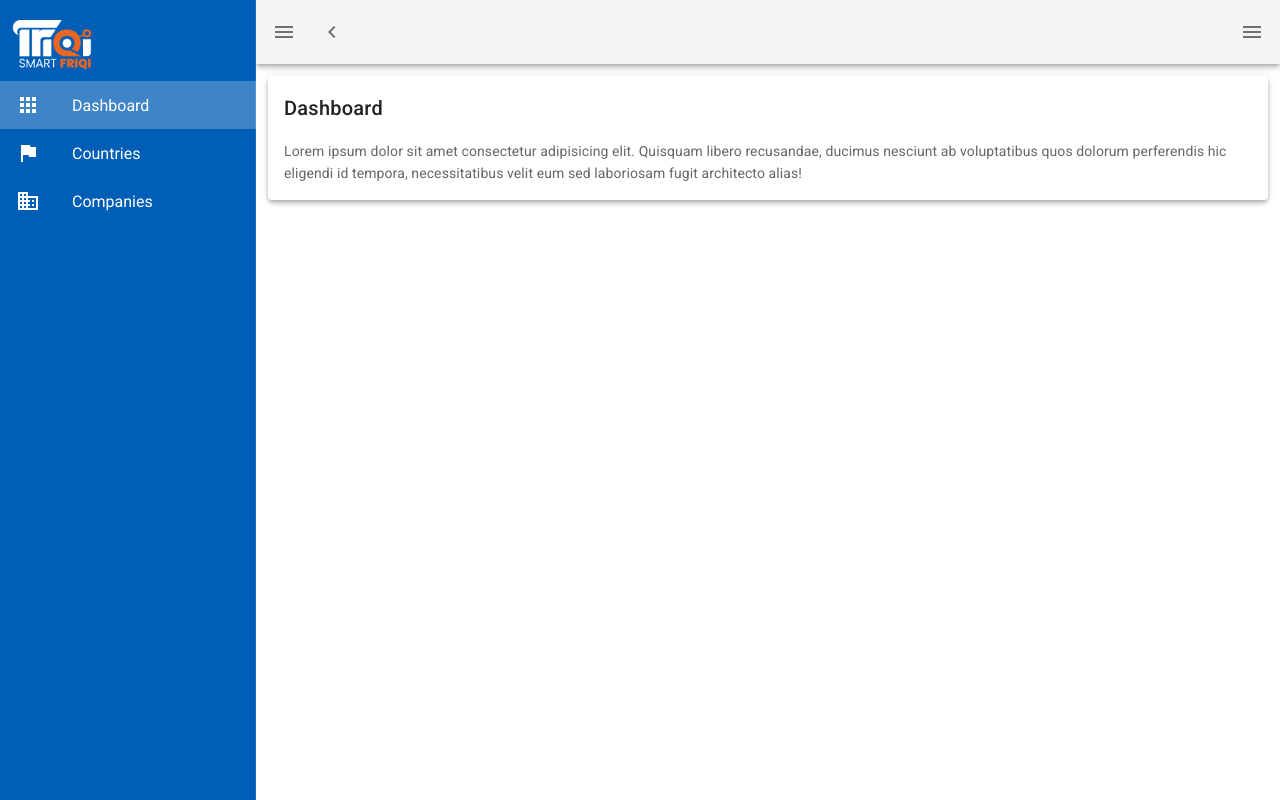
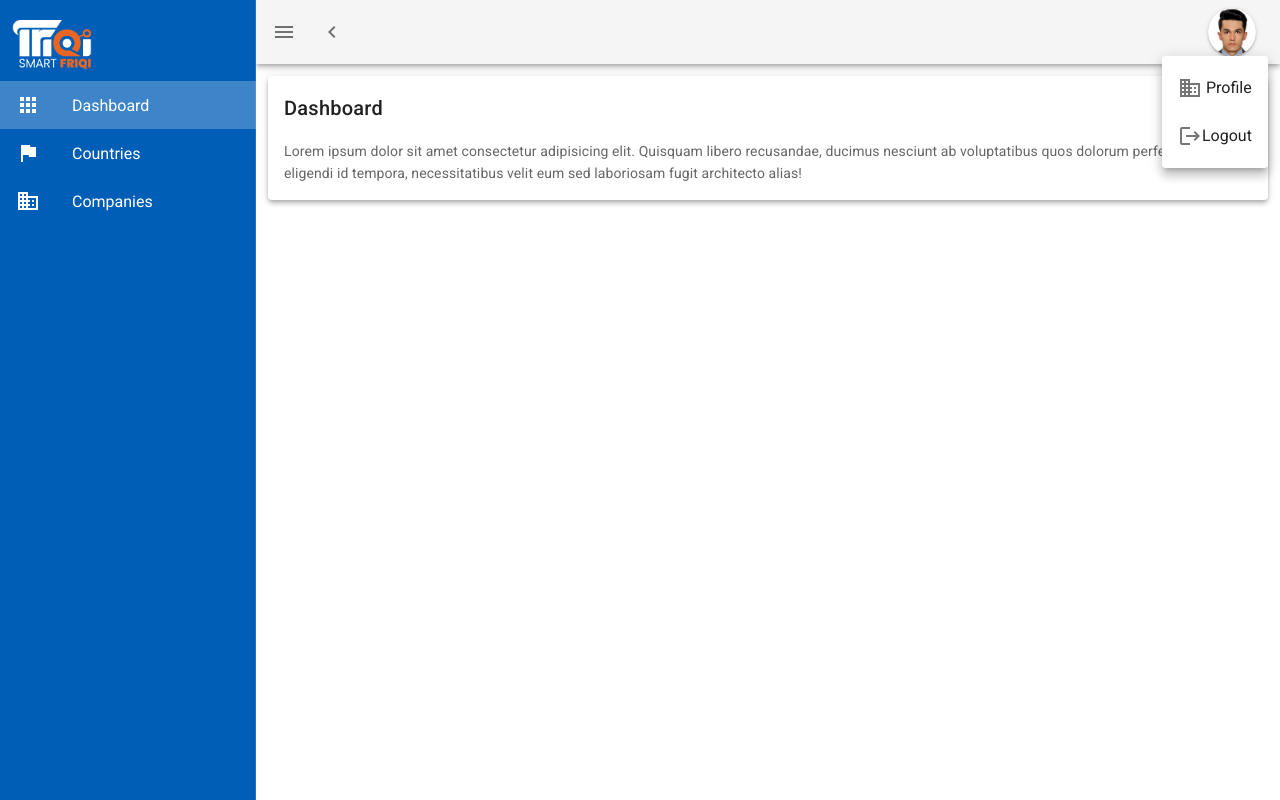
Before and after one commit to ashraf-frotan/landingpage-mis-frontend, a Nuxt app: page / in a window 1280 px wide. Both pictures are taken after a click on the button 1252 px from the left and 32 px from the top of the page. Built offline with nearby package versions, Linux system fonts and the light colour scheme; what vue-toastr would draw is missing.

Commit message:
sweetalert for delete confirmation added, profile image, profile btn, logout btn added

```diff
--- a/layouts/default.vue
+++ b/layouts/default.vue
@@ -40,9 +40,25 @@
         <v-icon>mdi-{{ `chevron-${miniVariant ? "right" : "left"}` }}</v-icon>
       </v-btn>
       <v-spacer />
-      <v-btn icon @click.stop="rightDrawer = !rightDrawer">
-        <v-icon>mdi-menu</v-icon>
-      </v-btn>
+      <v-menu offset-y>
+        <template v-slot:activator="{ on, attrs }">
+          <v-btn icon class="mr-2" v-bind="attrs" v-on="on" elevation="2">
+            <v-avatar>
+              <img src="~/assets/images/profile.jpg" alt="" srcset="" />
+            </v-avatar>
+          </v-btn>
+        </template>
+        <v-list>
+          <v-list-item link>
+            <v-icon>mdi-domain</v-icon> &nbsp;
+            <v-list-item-title>Profile</v-list-item-title>
+          </v-list-item>
+          <v-list-item link>
+            <v-icon>mdi-logout</v-icon>
+            <v-list-item-title>Logout</v-list-item-title>
+          </v-list-item>
+        </v-list>
+      </v-menu>
     </v-app-bar>
     <v-main>
       <v-container fluid>
@@ -70,20 +86,18 @@ export default {
           icon: "mdi-flag",
           title: "Countries",
           to: "/countries",
-        },{
-          icon:"mdi-domain",
-          title:'Companies',
-          to:'/companies'
-        }
+        },
+        {
+          icon: "mdi-domain",
+          title: "Companies",
+          to: "/companies",
+        },
       ],
       miniVariant: false,
       right: true,
-      rightDrawer: false,
     };
   },
-  created() {
-
-  },
+  created() {},
 };
 </script>
 
--- a/pages/countries.vue
+++ b/pages/countries.vue
@@ -224,56 +224,71 @@ export default {
     edit() {
       this.form_action = "edit";
       if (this.selected.length == 1) {
-        var arr= this.countries.filter(
-          (country) =>{ return country.id == this.selected[0].id}
-        );
+        var arr = this.countries.filter((country) => {
+          return country.id == this.selected[0].id;
+        });
         this.country = JSON.parse(JSON.stringify(arr[0]));
         this.dialog = true;
       } else {
-        this.$toastr.e( {
+        this.$toastr.e({
           title: "Error!",
           msg: "Please select one record.",
           timeout: 3000,
-          progressbar: true}
-        );
+          progressbar: true,
+        });
       }
     },
     destroy() {
-      let arr_delete=this.selected.map((e)=>e.id)
-      if(!this.selected.length<1){
+      let arr_delete = this.selected.map((e) => e.id);
+      if (!this.selected.length < 1) {
+        this.$swal({
+          icon: "info",
+          title: "Are you sure to delete?",
+          confirmButtonText: "Yes",
+          showCancelButton: true,
+          confirmButtonColor: "#1976d2",
+          cancelButtonColor: "red",
+        }).then((result) => {
+          if (result.isConfirmed) {
             this.$axios
-        .delete(`country/1`,{params:arr_delete})
+              .delete(`country/1`, { params: arr_delete })
               .then((response) => {
-          console.log(response);
+                this.$toastr.s({
+                  title: "Success!",
+                  msg: "Records deleted successfully!.",
+                  timeout: 2000,
+                  progressbar: true,
+                });
                 this.index();
               })
               .catch((e) => {
                 console.log("error");
               });
-      }else{
-        this.$toastr.e( {
+          }
+        });
+      } else {
+        this.$toastr.e({
           title: "Error!",
           msg: "Please select one record.",
           timeout: 3000,
-          progressbar: true}
-        );
+          progressbar: true,
+        });
       }
-
     },
     singleSearch(data) {
       this.single_search = data;
     },
     submitSearch() {
       this.$axios
-        .get("search_country", { params:this.country })
+        .get("search_country", { params: this.country })
         .then((response) => {
-          this.countries=response.data;
+          this.countries = response.data;
         })
         .catch((error) => {
           console.log(error);
         });
-        this.search_dialog=false;
-        this.country={};
+      this.search_dialog = false;
+      this.country = {};
     },
     openModal() {
       this.dialog = true;
@@ -281,20 +296,6 @@ export default {
     },
   },
   created() {
-    this.$swal({
-      icon: 'success',
-      title: 'Do you want to save the changes?',
-      showCancelButton: true,
-      confirmButtonText: 'Save',
-      cancelButtonColor: "#DD6B55",
-      confirmButtonColor: "#DD6B55",
-    }).then((result) => {
-      if (result.isConfirmed) {
-       this.$swal('Saved!', '', 'success')
-      } else if (result.isDenied) {
-        this.$swal('Changes are not saved', '', 'info')
-      }
-    });
     this.index();
   },
 };
```
Also changed, not shown: assets/images/profile.jpg (added), assets/js/index.js (added), 1 other file (tests, documents, lock files or other folders). Lines whose indentation alone changed are shown as unchanged.
